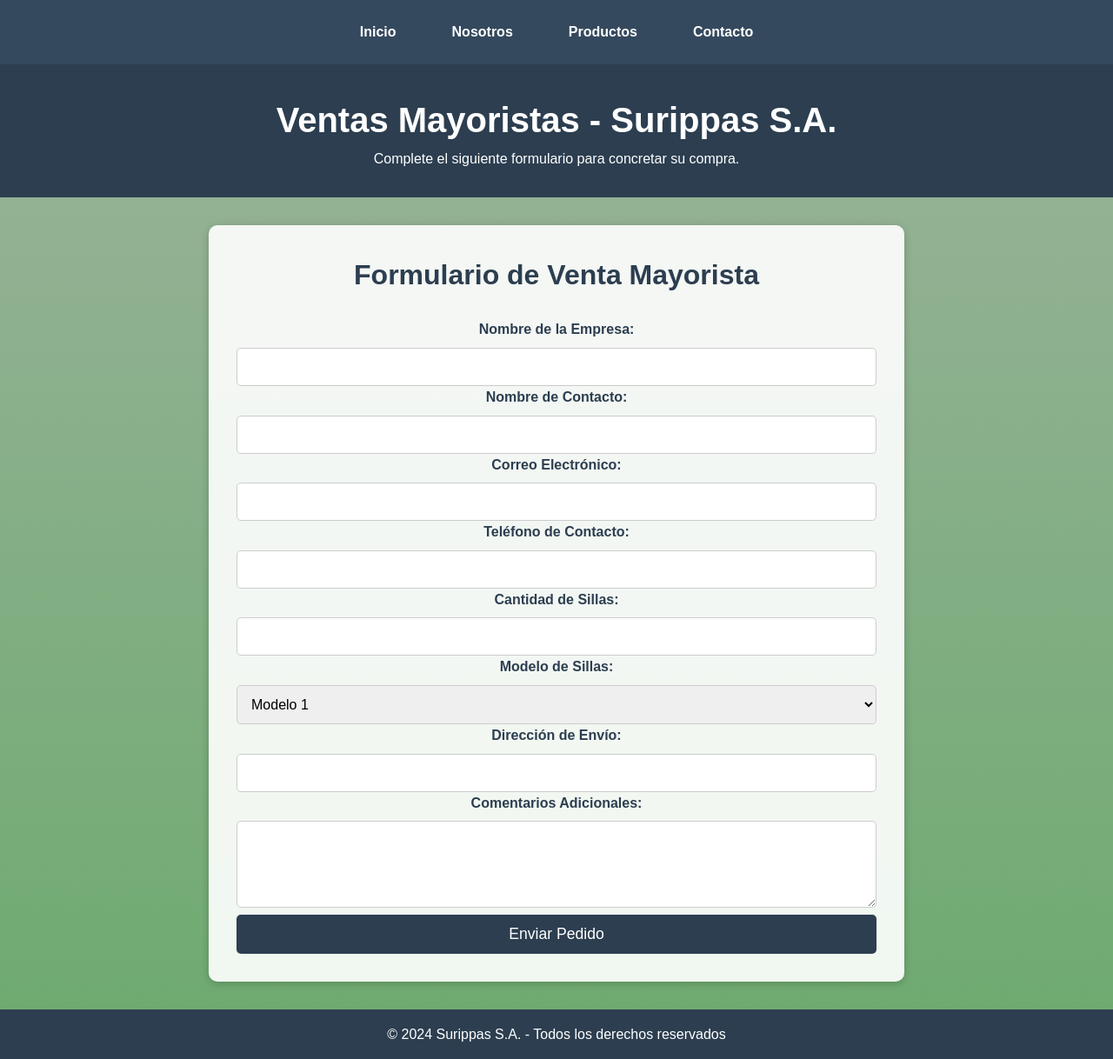
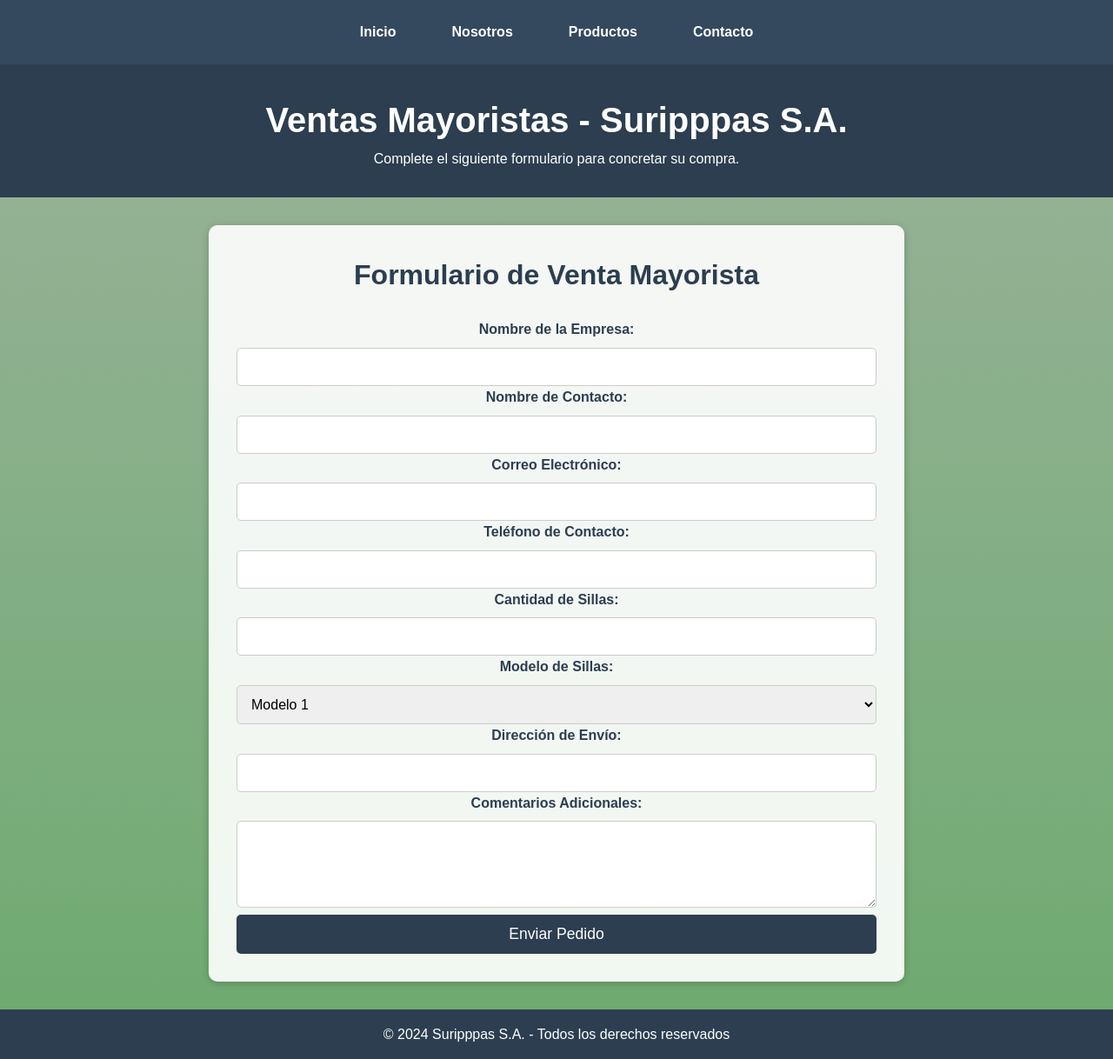
Before and after one commit to Politrigonomico/surippas.s.a, a plain HTML site: page VentaMayorista.html in a window 1280 px wide. Shown: the whole page at 87% size. Drawn offline with Linux system fonts and the light colour scheme.

Commit message:
Update VentaMayorista.html

```diff
--- a/VentaMayorista.html
+++ b/VentaMayorista.html
@@ -18,7 +18,7 @@
     </nav>
 
     <header class="header">
-        <h1>Ventas Mayoristas - Surippas S.A.</h1>
+        <h1>Ventas Mayoristas - Suripppas S.A.</h1>
         <p>Complete el siguiente formulario para concretar su compra.</p>
     </header>
 
@@ -58,7 +58,7 @@
     </section>
 
     <footer class="footer">
-        <p>&copy; 2024 Surippas S.A. - Todos los derechos reservados</p>
+        <p>&copy; 2024 Suripppas S.A. - Todos los derechos reservados</p>
     </footer>
 </body>
 </html>
```
